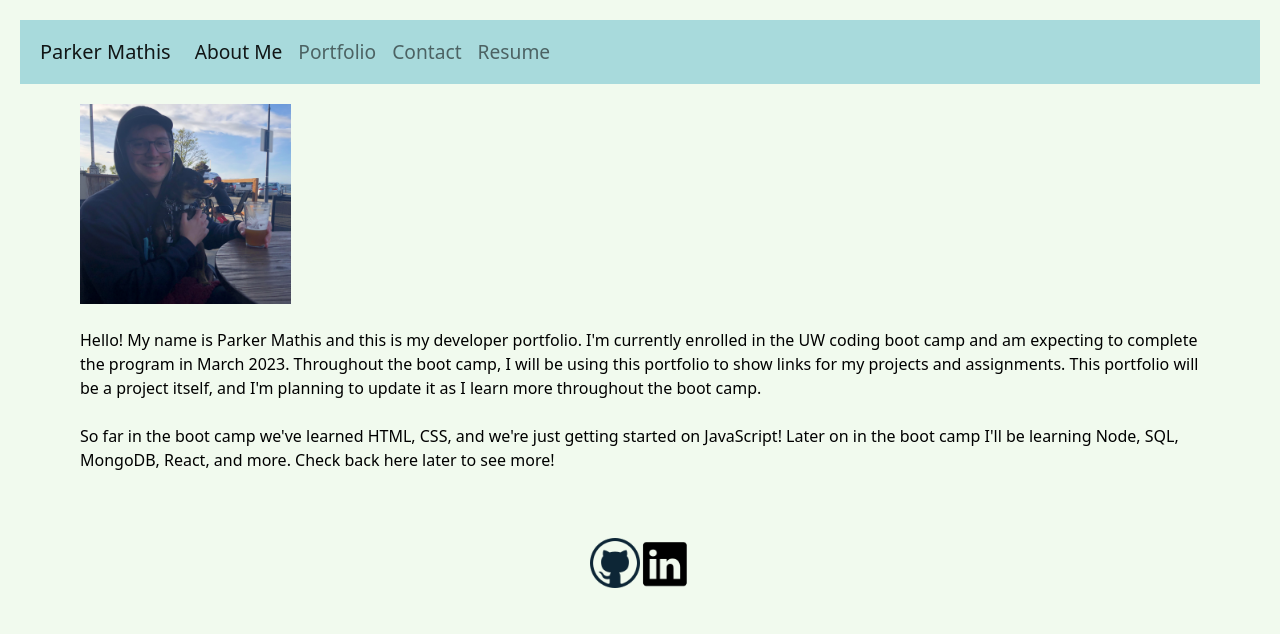
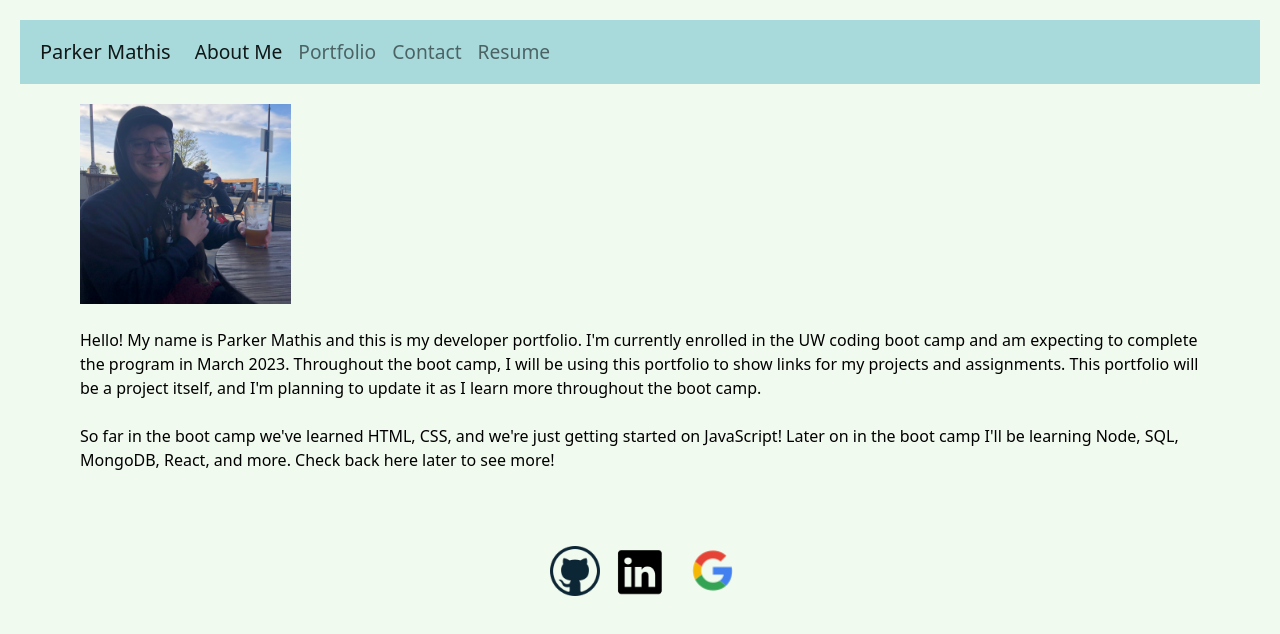
Before and after one commit to markerpathis/react-portfolio, a React (Create React App) app: page / in a window 1280 px wide. Shown: the top 634 px of the page. Built offline with nearby package versions, Linux system fonts and the light colour scheme.

Commit message:
Added Google icon to footer for email requests

```diff
--- a/src/components/Footer.js
+++ b/src/components/Footer.js
@@ -1,12 +1,17 @@
 import React from "react";
 import logoGitHub from "../assets/logoGitHub.png";
 import logoLinkedIn from "../assets/logoLinkedIn.png";
+import logoGoogle from "../assets/logoGoogle.png";
 
 const styles = {
   footer: {
     display: "flex",
     justifyContent: "center",
+    alignItems: "center",
     paddingTop: "50px",
+  },
+  icons: {
+    paddingLeft: "15px",
   },
 };
 
@@ -14,13 +19,18 @@ export default function Footer() {
   return (
     <div style={styles.footer}>
       <div>
-        <a href="https://github.com/markerpathis" target="_blank" rel="noreferrer">
+        <a href="https://github.com/markerpathis" target="_blank" rel="noreferrer" style={styles.icons}>
           <img src={logoGitHub} alt="GitHub Logo" height="50px" />
         </a>
       </div>
       <div>
-        <a href="https://www.linkedin.com/in/parker-mathis/" target="_blank" rel="noreferrer">
+        <a href="https://www.linkedin.com/in/parker-mathis/" target="_blank" rel="noreferrer" style={styles.icons}>
           <img src={logoLinkedIn} alt="LinkedIn Logo" height="50px" />
+        </a>
+      </div>
+      <div>
+        <a href="mailto:parkerjmathis@gmail.com?subject=Developer Portfolio Contact Request" target="_blank" rel="noreferrer" style={styles.icons}>
+          <img src={logoGoogle} alt="Google Logo" height="65px" />
         </a>
       </div>
     </div>
```
Also changed, not shown: src/assets/logoGoogle.png (added).
